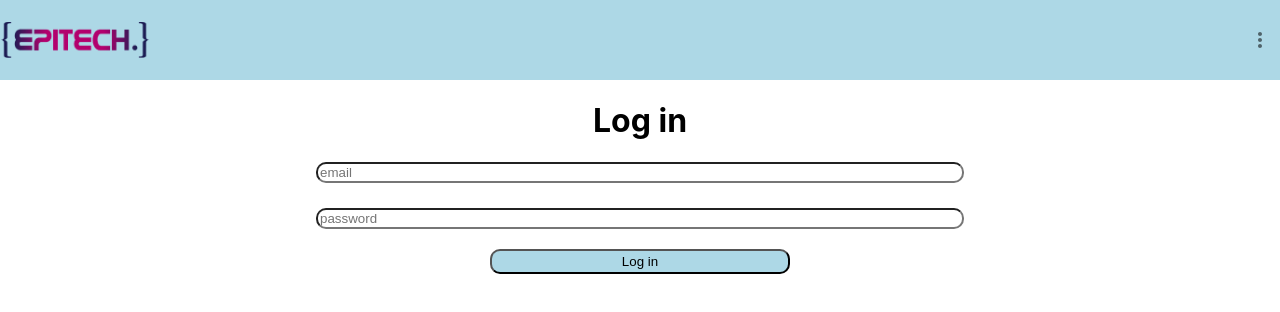
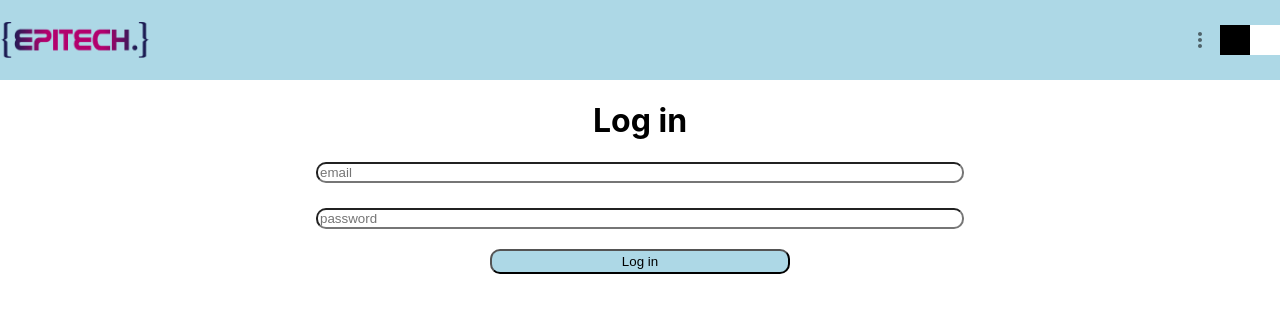
Before and after one commit to mvetois/CECS443, a React (Create React App) app in the folder front/: page / in a window 1280 px wide. Shown: the top 312 px of the page. Built offline with nearby package versions, Linux system fonts and the light colour scheme.

Commit message:
Imported Logo and Progress on the Dark Themes

```diff
--- a/front/src/components/Navbar.js
+++ b/front/src/components/Navbar.js
@@ -1,6 +1,7 @@
 import VectorIcon from '../assets/Vector.png';
 import { useNavigate } from 'react-router-dom';
 import NavBarDropDown from './NavBarDropDown';
+import ThemeToggle from './ThemeToggle';
 const Navbar = () => {
     const navigate = useNavigate();
     const options = [{
@@ -20,7 +21,10 @@ const Navbar = () => {
                 height: 80
             }}>
             <img src={VectorIcon} width="150" />
-            <NavBarDropDown options={options} />
+            <div style={{ display: 'flex', alignItems: 'center'}}>
+                <NavBarDropDown options={options} />
+                <ThemeToggle colorOne="black" colorTwo="white" />
+            </div>
         </div>
     );
 }
--- /dev/null
+++ b/front/src/components/ThemeToggle.js
@@ -0,0 +1,35 @@
+const ThemeToggle = ({
+  colorOne = "white",
+    colorOneToggle = () => {},
+    colorTwo = "black",
+    colorTwoToggle = () => {}
+                     }) => {
+    return (
+        <div
+            style={{
+                display: 'flex',
+                flexDirection: 'row'
+            }}>
+           <div
+               style ={{
+                   backgroundColor: colorOne,
+                   width: 30,
+                   height: 30
+               }}
+               onClick={colorOneToggle}
+           >
+           </div>
+            <div
+                style={{
+                    backgroundColor: colorTwo,
+                    width: 30,
+                    height: 30
+                }}
+                onClick={colorTwoToggle}
+                >
+            </div>
+        </div>
+    );
+}
+
+export default ThemeToggle;
```
